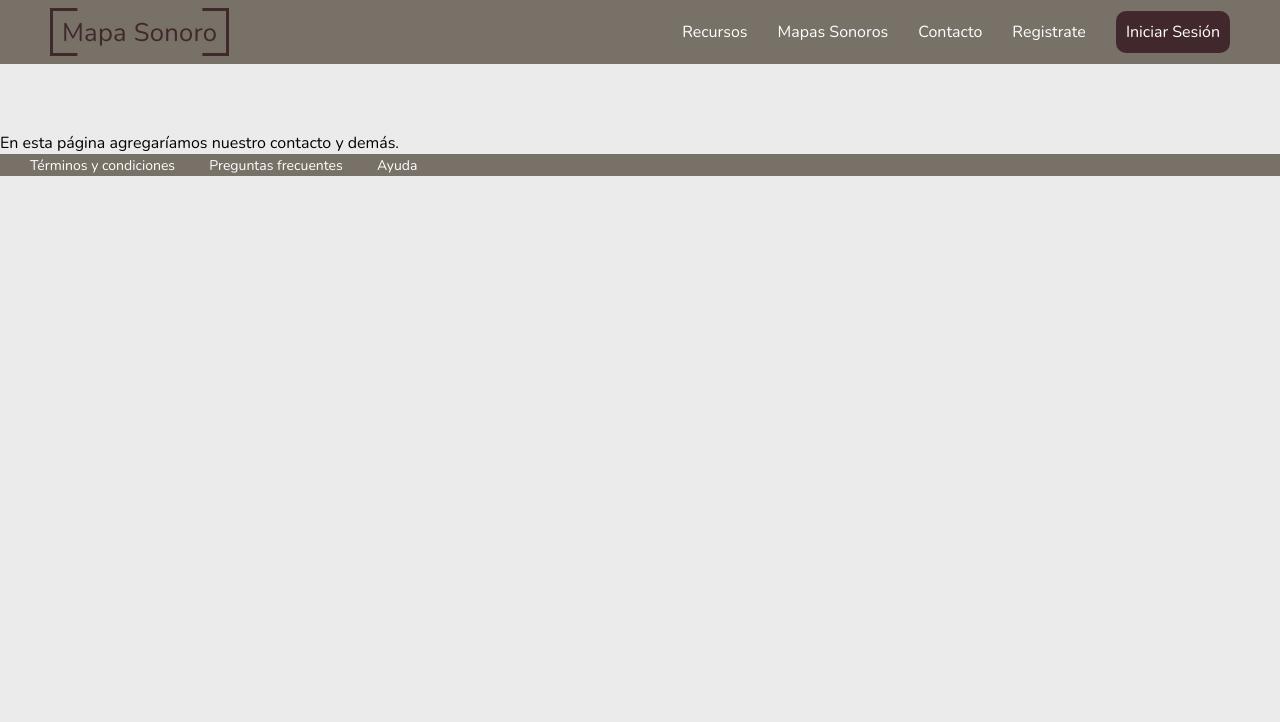
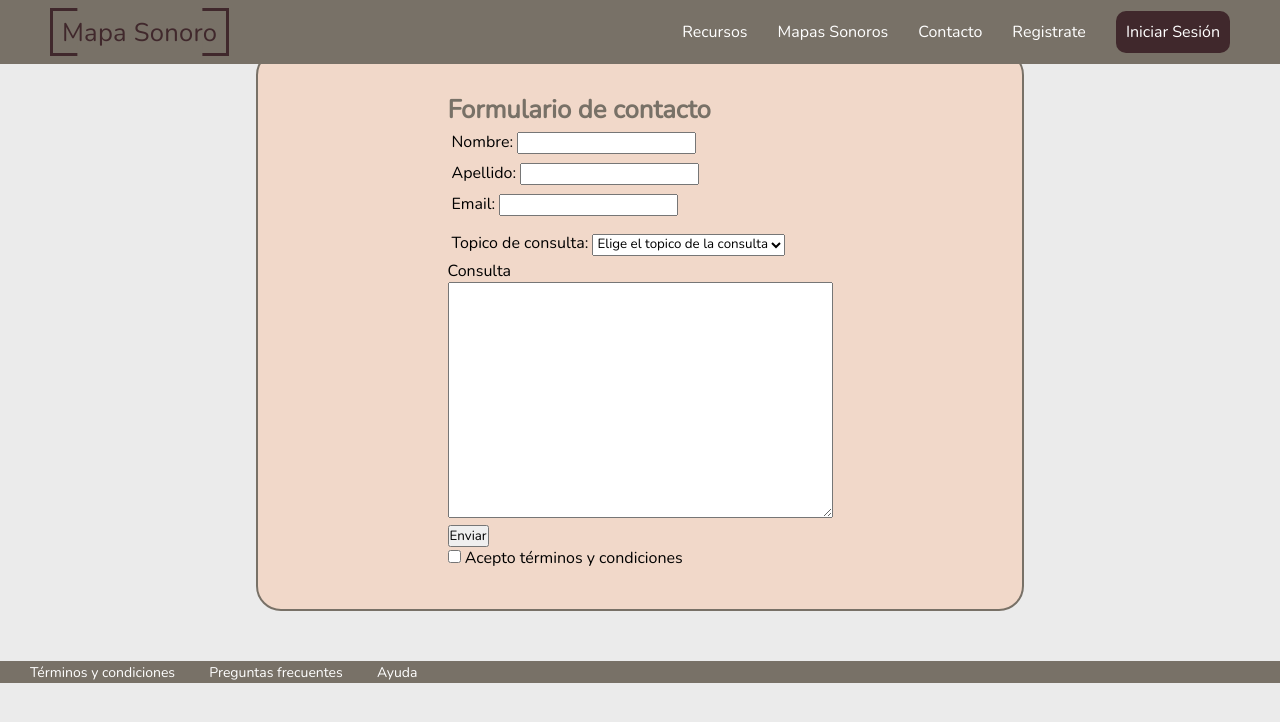
Before and after one commit to sergioleito/mapa, a Python web app: template mapa/templates/contacto.html in a window 1280 px wide. Shown: the top 722 px of the page. Run offline with Jinja, Linux system fonts and the light colour scheme; the template is opened without the code that fills it, so the values that code supplies are empty.

Commit message:
Cambio 18 de Mayo

```diff
--- a/mapa borrador/templates/contacto.html
+++ b/mapa borrador/templates/contacto.html
@@ -12,10 +12,10 @@
     <link rel="stylesheet" href="../static/css/style.css">
 </head>
 <body>
- <!-- Encabezado -->
+
  <header class="header">
     <nav>
-        <!-- logo -->
+
         <div id="logo">
             <a href="../index.html">
                 <button class="corner-button">
@@ -23,7 +23,7 @@
                 </button>
             </a>
         </div>
-        <!-- Hipervinculos para el menu -->
+
         <ul class="nav-links">
             <li>
                 <a href="recursos.html">Recursos</a>
@@ -39,7 +39,7 @@
             </li>
 
             <li>
-                <!-- mas adelante se aplicaran estilos especificos al texto y se agregara un icono -->
+
                 <a href="#" class="btn-cac">
                     <i class="fas fa-sign-in-alt"></i>
 
@@ -50,12 +50,63 @@
     </nav>
 </header>
 <main>
-    <section>
-        <p>
-            <br><br><br><br><br><br>
-            En esta página agregaríamos nuestro contacto y demás.
-        </p>
+
+    <section id="form-wrapper">
+
+        <form action="#" id="formRegister" method="GET" novalidate>
+            <h2>Formulario de contacto</h2>
+            <div class="form-control">
+                <label >Nombre:</label>
+                <input type="text" name="firstname" id="firstname" required>
+               </div>
+               <div class="error" id="error-firstname"></div>
+               <div class="form-control">
+                <label>Apellido:</label>
+                <input type="text" name="lastname" id="lastname" required >
+               </div>
+                <div class="error" id="error-lastname"></div>
+                <div class="form-control">
+
+                    <label>Email:</label>
+                    <input type="email" name="email" id="email" required>
+                </div>
+                <div class="error" id="error-email"></div>
+                <div class="form-control"></div>
+                <div class="form-control">
+                    <label id="label-select">Topico de consulta:</label>
+                    <select name="tipodeconsulta" id="tipodeconsula" class="form-select">
+                        <option value="">Elige el topico de la consulta</option>
+                        <option value="CN">Contacto </option>
+                        <option value="MS">Mapa Sonoro</option>
+                        <option value="AU">Audios</option>
+                        <option value="RG">Registro</option>
+                        <option value="OT">Otro</option>
+
+
+                    </select>
+                   </div>
+                   <div>
+                    <label for="msg">Consulta</label>
+                    <br>
+
+                    <textarea name="comentario" rows="13" cols="46" id="msg"></textarea>
+
+
+                   </div>
+                   <button type="submit">Enviar</button>
+                   <div class="form-terms">
+                    <div class="terms">
+                      <input type="checkbox"  id="terms" >
+                      <label for="terms">Acepto términos y condiciones</label>
+                    </div>
+                   </div>
+
+
+
+        </form>
+
     </section>
+
 </main>
     <footer>
         <a href="">Términos y condiciones</a>
--- a/mapa borrador/templates/recursos.html
+++ b/mapa borrador/templates/recursos.html
@@ -39,7 +39,7 @@
                 </li>
 
                 <li>
-                    <!-- mas adelante se aplicaran estilos especificos al texto y se agregara un icono -->
+
                     <a href="#" class="btn-cac">
                         <i class="fas fa-sign-in-alt"></i>
 
```
Also changed, not shown: mapa borrador/index.html (+4 -4 lines), mapa borrador/templates/mapas-sonoros.html (+4 -4 lines), mapa borrador/templates/registro.html (+19 -9 lines).
